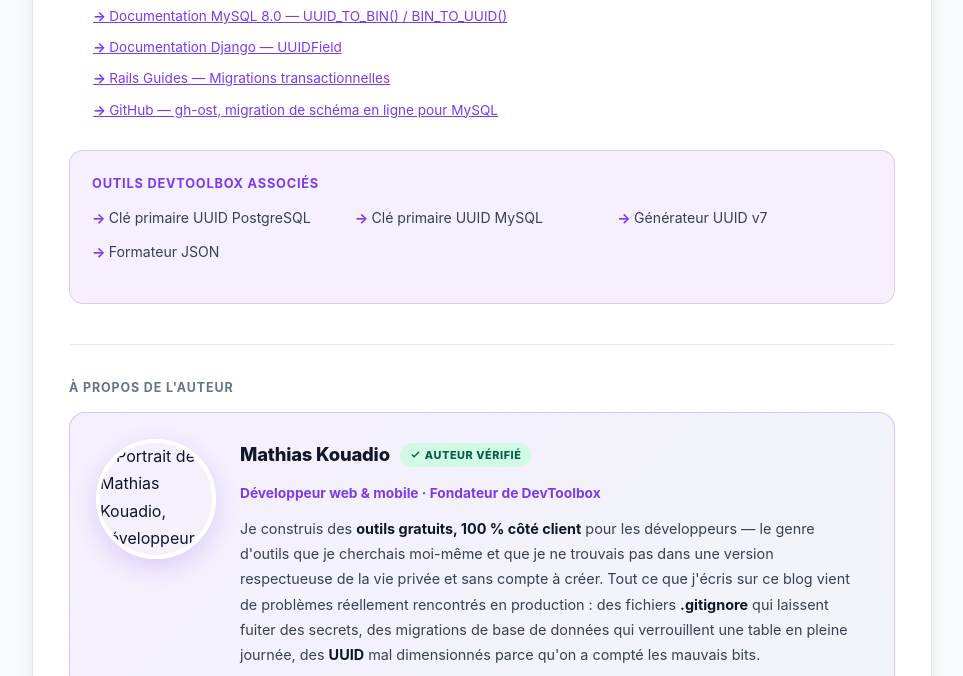
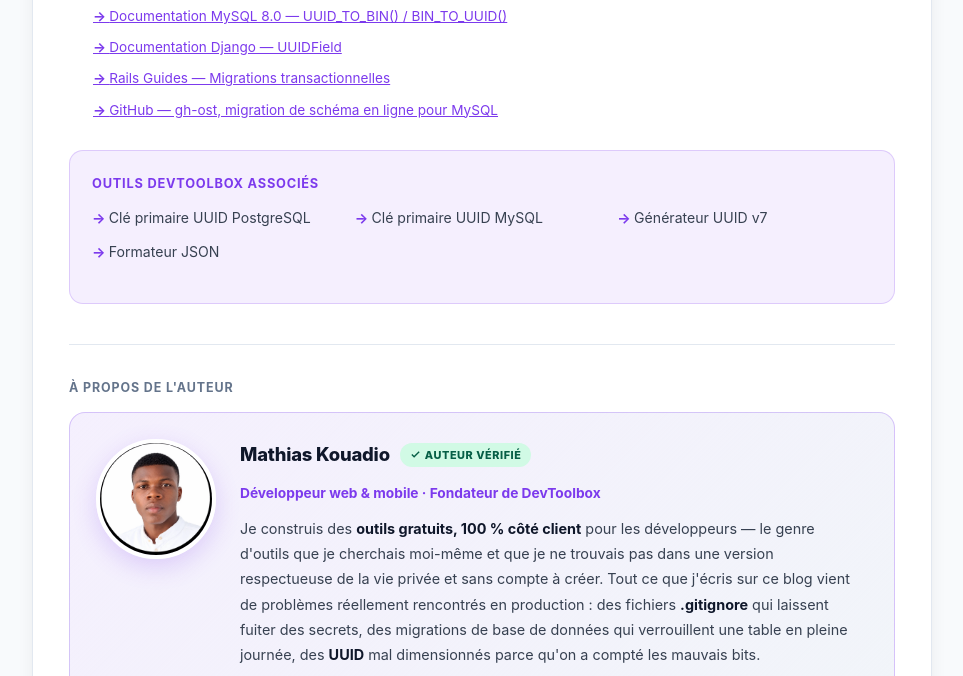
Before and after one commit to kouadiomathias/devtoolbox, a plain HTML site: page outils/fr/blog/migration-serial-vers-uuid-zero-downtime/index.html in a window 1280 px wide. Shown: the part 11224-11900 px from the top of the page, without its empty margins (158-1121 px from the left). Drawn offline with Linux system fonts and the light colour scheme.

Commit message:
Update index.html

```diff
--- a/outils/fr/blog/migration-serial-vers-uuid-zero-downtime/index.html
+++ b/outils/fr/blog/migration-serial-vers-uuid-zero-downtime/index.html
@@ -3,7 +3,7 @@
 <head>
     <meta charset="UTF-8">
     <meta name="viewport" content="width=device-width, initial-scale=1.0">
-    <title>Migrer de SERIAL/AUTO_INCREMENT vers UUID sans interruption Guide complet</title>
+    <title>Migrer de SERIAL/AUTO_INCREMENT vers UUID sans interruption</title>
     <meta name="description" content="Ajoutez un UUID public à une table PostgreSQL ou MySQL existante sans bloquer les écritures : déploiement de colonne sans race condition, backfill par lots, NOT NULL sans verrou, code Django/Rails/Laravel, et plan de rollback.">
     <meta name="keywords" content="migrer serial vers uuid, auto increment vers uuid, migration uuid django, rails uuid primary key disable_ddl_transaction, migration uuid laravel, migration zero downtime uuid, postgresql uuid public id, migration uuid mysql, postgres set not null sans verrou">
     <meta name="robots" content="index, follow">
@@ -638,7 +638,7 @@ ALTER TABLE users DROP COLUMN public_id;
                     <div class="author-card">
                         <img
                             class="author-photo"
-                            src="/images/authors/mathias-kouadio.webp"
+                            src="/og/mathias-kouadio.webp"
                             alt="Portrait de Mathias Kouadio, développeur web et mobile, fondateur de DevToolbox"
                             width="240" height="240" loading="lazy"
                         >
```
